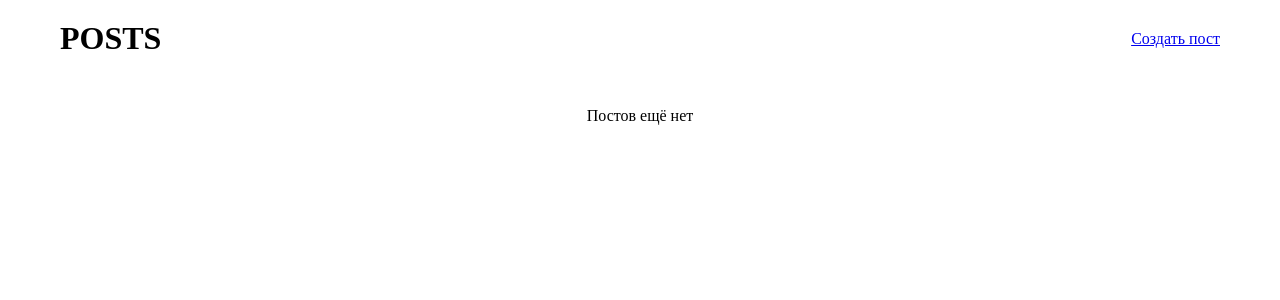
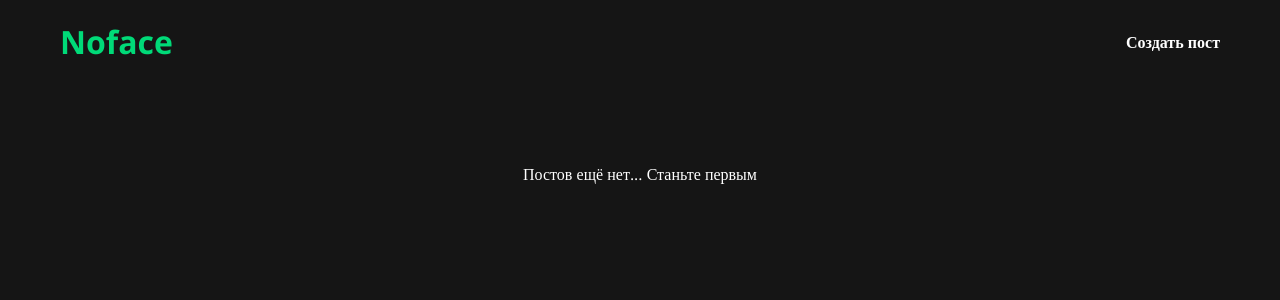
Before and after one commit to apextra-dev/noface, a PHP site: page / in a window 1280 px wide. Shown: the top 300 px of the page. Run offline with PHP 8.4, Linux system fonts and the light colour scheme; data that the repository does not hold is empty.

Commit message:
redesign of pages

```diff
--- a/create-post.php
+++ b/create-post.php
@@ -4,13 +4,13 @@
     <meta charset="UTF-8">
     <meta name="viewport" content="width=device-width, initial-scale=1.0">
     <link rel="stylesheet" href="./css/style.css">
-    <title>Test</title>
+    <title>Noface - Создать пост</title>
 </head>
 <body>
     <div class="container">
         <header>
-            <a href="index.php"><h1>POSTS</h1></a>
-            <a href="index.php">Назад</a>
+            <a href="index.php"><h1>Noface</h1></a>
+            <a class="create-back-btn" href="index.php">Назад</a>
         </header>
         <main class="create-post-main">
             <form class="post-create-container" method="POST" action="db.php">
--- a/css/style.css
+++ b/css/style.css
@@ -1,9 +1,27 @@
+/* Open Sans */
+@import url('https://fonts.googleapis.com/css2?family=Inter:ital,opsz,wght@0,14..32,100..900;1,14..32,100..900&family=Open+Sans:ital,wght@0,300..800;1,300..800&family=Rajdhani:wght@300;400;500;600;700&display=swap');
+
+:root {
+    --open-sans: "Open Sans";
+
+    --main-theme-color: #00da78;
+    --background-color: #151515;
+    --container-color: #202020;
+}
+
 /* ALL PAGES */
 
 * {
     margin: 0;
     padding: 0;
     box-sizing: border-box;
+
+    font-family: var(--open-sans);
+    color: white;
+}
+
+body, html {
+    background-color: var(--background-color);
 }
 
 .container {
@@ -21,9 +39,21 @@ header {
     margin-top: 20px;
 }
 
+header h1 {
+    color: var(--main-theme-color);
+}
+
 header a:first-of-type {
     text-decoration: none;
     color: black;
+}
+
+.create-back-btn {
+    font-weight: 600;
+}
+
+a {
+    text-decoration: none;
 }
 
 
@@ -38,6 +68,7 @@ header a:first-of-type {
 
 .post-list {
     width: 50%;
+    margin-top: 50px;
 }
 
 .post-container {
@@ -62,7 +93,7 @@ header a:first-of-type {
     width: 75%;
     margin: 0 auto;
 
-    background-color: white;
+    background-color: var(--container-color);
     box-shadow: 0px 0px 50px 0px rgba(34, 60, 80, 0.3);
     border-radius: 20px;
 
@@ -77,15 +108,31 @@ header a:first-of-type {
     min-height: 200px;
     padding: 10px;
     resize: none;
+
+    background-color: var(--background-color);
+    border: none;
+    border-radius: 20px;
+
+    font-size: 16px;
+
+    margin-top: 5px;
 }
 
 .post-create-container h2 {
-    margin-bottom: 30px;
+    margin-bottom: 40px;
 }
 
 .post-create-container button {
     width: 100%;
     padding: 5px 10px;
 
-    margin-top: 30px;
+    background-color: var(--main-theme-color);
+    color: black;
+    font-size: 16px;
+    font-weight: 700;
+    border: none;
+    border-radius: 10px;
+
+    padding: 10px 15px;
+    margin-top: 40px;
 }
--- a/index.php
+++ b/index.php
@@ -21,13 +21,13 @@
             $sql = "SELECT content, `created_at` FROM posts ORDER BY `created_at` DESC";
             $result = mysqli_query($connection, $sql);
         ?>
-    <title>Posts</title>
+    <title>Noface - Полностью анонимный форум</title>
 </head>
 <body>
     <div class="container">
         <header>
-            <a href="index.php"><h1>POSTS</h1></a>
-            <a href="create-post.php">Создать пост</a>
+            <a href="index.php"><h1>Noface</h1></a>
+            <a class="create-back-btn" href="create-post.php">Создать пост</a>
         </header>
         <main class="home-main">
             <section class="post-list">
@@ -38,7 +38,7 @@
                         </article>
                     <?php endwhile; ?>
                 <?php else: ?>
-                    <center><p>Постов ещё нет</p></center>
+                    <center><p>Постов ещё нет... Станьте первым</p></center>
                 <?php endif; ?>
             </section>
         </main>
```
